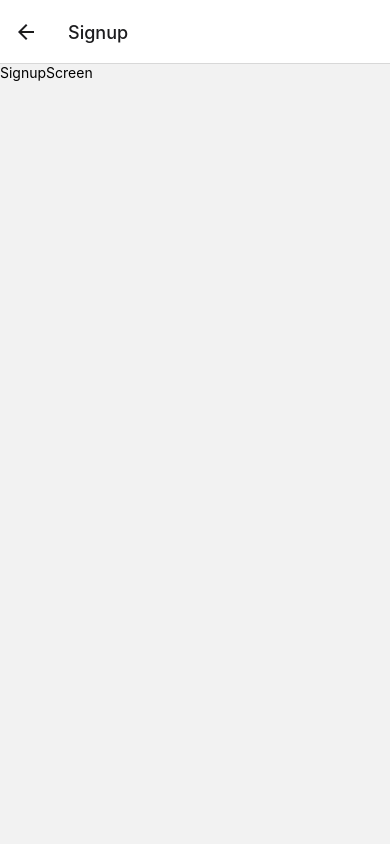
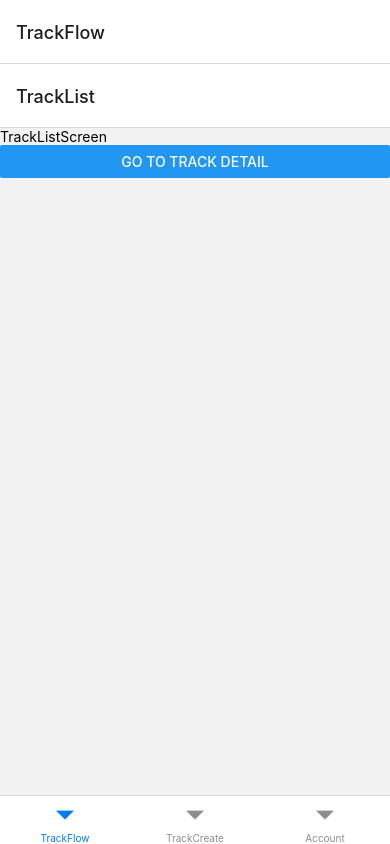
Before and after one commit to vladotoka/track-app, a React Native app: screen /Signup in a window 390 px wide. Built offline with nearby package versions, Linux system fonts and the light colour scheme.

Commit message:
Navigation  flow testing

```diff
--- a/App.js
+++ b/App.js
@@ -17,8 +17,8 @@ const MenuBottomTab = createBottomTabNavigator();
 function LoginFlow() {
   return (
     <SignStack.Navigator>
+      <SignStack.Screen name="Signup" component={SignupScreen} />
       <SignStack.Screen name="Signin" component={SigninScreen} />
-      <SignStack.Screen name="Signup" component={SignupScreen} />
     </SignStack.Navigator>
   )
 }
@@ -26,7 +26,7 @@ function LoginFlow() {
 function MainFlow() {
   return (
     <MenuBottomTab.Navigator>
-      <MenuBottomTab.Screen name="TrackList" component={TrackListFlow} />
+      <MenuBottomTab.Screen name="TrackFlow" component={TrackListFlow} />
       <MenuBottomTab.Screen name="TrackCreate" component={TrackCreateScreen} />
       <MenuBottomTab.Screen name="Account" component={AccountScreen} />
     </MenuBottomTab.Navigator>
@@ -45,8 +45,8 @@ function TrackListFlow() {
 
 
 
-export default function App({ params }) {
-  const isSignedIn = false;
+export default function App({ route }) {
+  const isSignedIn = route?.params?.isSignedIn ?? true;
 
   return (
     <NavigationContainer>
--- a/src/screens/SigninScreen.js
+++ b/src/screens/SigninScreen.js
@@ -1,10 +1,11 @@
 import { StyleSheet, Text, View } from 'react-native';
 import React from 'react';
 
-const SigninScreen = () => {
+const SigninScreen = ({route}) => {
   return (
     <View>
       <Text>SigninScreen</Text>
+      <Text>{route?.params?.isSignedIn ? '😺' : 'null'}</Text>
     </View>
   )
 };
--- a/src/screens/SignupScreen.js
+++ b/src/screens/SignupScreen.js
@@ -1,10 +1,12 @@
-import { StyleSheet, Text, View } from 'react-native';
+import { StyleSheet, Text, View, Button } from 'react-native';
 import React from 'react';
 
-const SignupScreen = () => {
+const SignupScreen = ({ navigation }) => {
   return (
     <View>
       <Text>SignupScreen</Text>
+      <Button title="Go to Signin" onPress={() => navigation.navigate('Signin')} />
+      <Button title="Go to Main Flow" onPress={() => navigation.navigate('Signin', { isSignedIn: true })} />
     </View>
   )
 };
--- a/src/screens/TrackListScreen.js
+++ b/src/screens/TrackListScreen.js
@@ -1,10 +1,11 @@
-import { StyleSheet, Text, View } from 'react-native';
+import { StyleSheet, Text, View, Button } from 'react-native';
 import React from 'react';
 
-const TrackListScreen = () => {
+const TrackListScreen = ({ navigation }) => {
   return (
     <View>
       <Text>TrackListScreen</Text>
+      <Button title="Go to Track detail" onPress={() => navigation.navigate('TrackDetail')} />
     </View>
   )
 };
```
